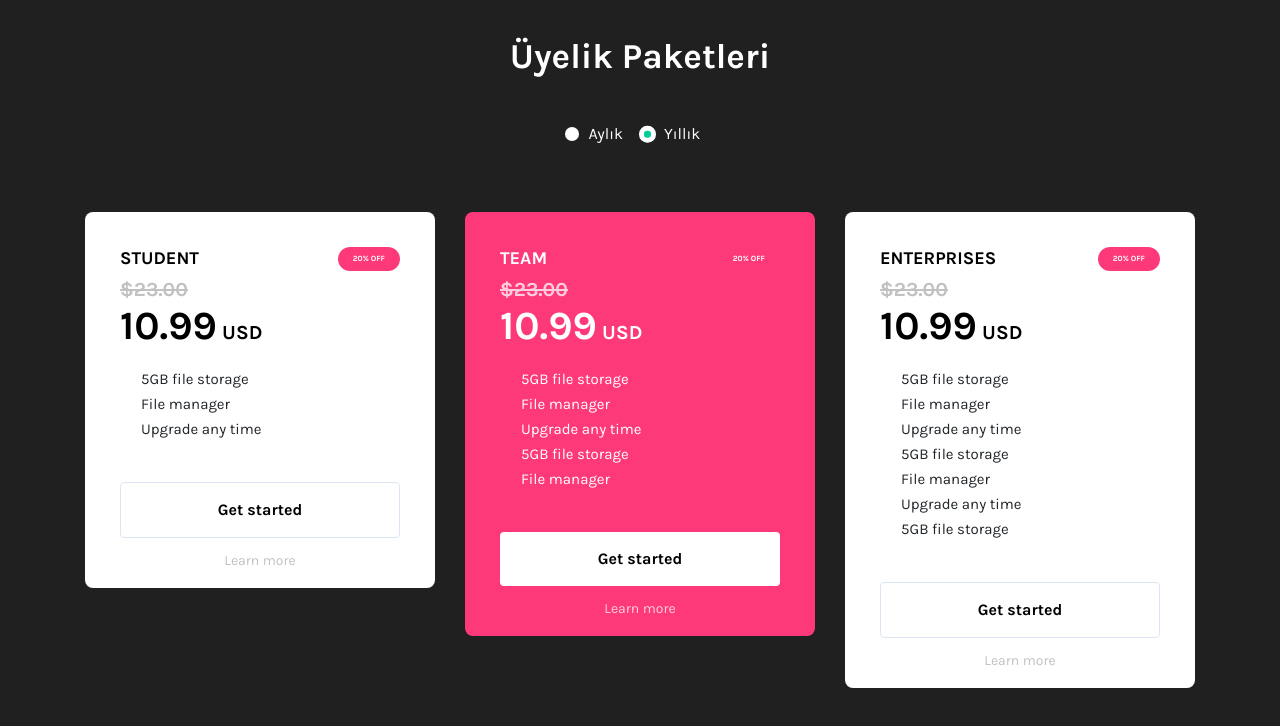
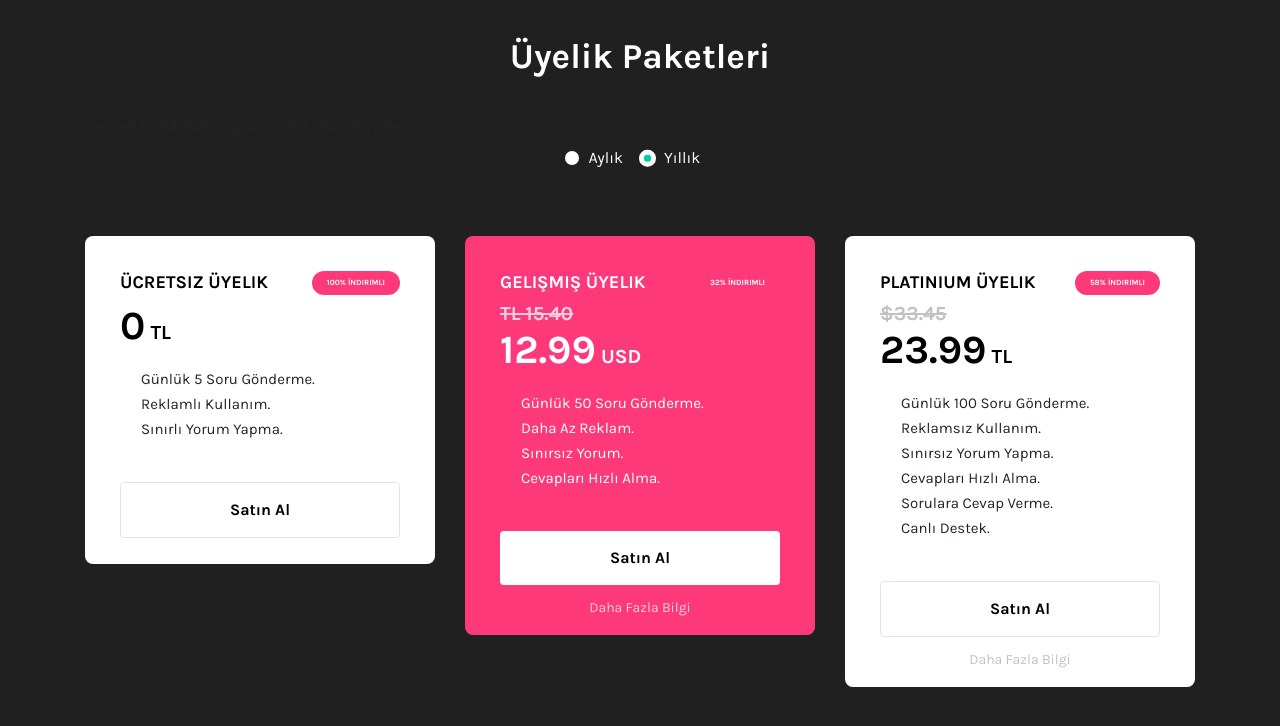
Before and after one commit to cozummalikanesi/uyelikpaketleri, a website: page index.html in a window 1280 px wide. Both pictures are taken after a click on the tab "Yıllık". Drawn offline with nearby package versions, Linux system fonts and the light colour scheme.

Commit message:
Update index.html

```diff
--- a/index.html
+++ b/index.html
@@ -14,7 +14,7 @@
   <main>
     <div class="container">
       <h1 class="text-center pricing-table-title">Üyelik Paketleri</h1>
-
+      <p3> Hemen Kendinize Uygun Üyelik Planınızı Seçin. </p3>
       <ul class="nav nav-pills justify-content-center pricing-tab" id="pricing-tab" role="tablist">
         <li class="nav-item">
           <a class="nav-link active" id="monthly-tab" data-toggle="pill" href="#monthly" role="tab" aria-controls="monthly"
@@ -47,8 +47,8 @@
               <div class="card pricing-card pricing-card-highlighted">
                 <div class="card-body">
                   <h3 class="pricing-plan-title d-flex align-items-center">Gelişmiş Üyelik <span
-                      class="badge badge-pill offer-badge ml-auto">20% İndirimli</span></h3>
-                  <p class="h1 pricing-plan-original-cost"><del>TL23.00</del></p>
+                      class="badge badge-pill offer-badge ml-auto">22% İndirimli</span></h3>
+                  <p class="h1 pricing-plan-original-cost"><del>TL 10.99</del></p>
                   <p class="h1 pricing-plan-cost">6.99 <span class="currency">TL</span></p>
                   <ul class="pricing-plan-features">
                     <li>Günlük 50 Soru Gönderme.</li>
@@ -66,9 +66,9 @@
             <div class="col-md-4">
               <div class="card pricing-card">
                 <div class="card-body">
-                  <h3 class="pricing-plan-title d-flex align-items-center">Enterprise <span
-                      class="badge badge-pill offer-badge ml-auto">35% İndirimli</span></h3>
-                  <p class="h1 pricing-plan-original-cost"><del>TL33.00</del></p>
+                  <h3 class="pricing-plan-title d-flex align-items-center">Platinium Üyelik <span
+                      class="badge badge-pill offer-badge ml-auto">45% İndirimli</span></h3>
+                  <p class="h1 pricing-plan-original-cost"><del>TL 25.30</del></p>
                   <p class="h1 pricing-plan-cost">12.99 <span class="currency">TL</span></p>
                   <ul class="pricing-plan-features">
                     <li>Günlük 100 Soru Gönderme.</li>
@@ -92,39 +92,34 @@
             <div class="col-md-4">
               <div class="card pricing-card">
                 <div class="card-body">
-                  <h3 class="pricing-plan-title d-flex align-items-center">Student <span
-                      class="badge badge-pill offer-badge ml-auto">20% off</span></h3>
-                  <p class="h1 pricing-plan-original-cost"><del>$23.00</del></p>
-                  <p class="h1 pricing-plan-cost">10.99 <span class="currency">USD</span></p>
+                  <h3 class="pricing-plan-title d-flex align-items-center">Ücretsiz Üyelik <span
+                      class="badge badge-pill offer-badge ml-auto">100% İndirimli</span></h3>
+                  <p class="h1 pricing-plan-cost">0 <span class="currency">TL</span></p>
                   <ul class="pricing-plan-features">
-                    <li>5GB file storage</li>
-                    <li>File manager</li>
-                    <li>Upgrade any time</li>
+                    <li>Günlük 5 Soru Gönderme.</li>
+                    <li>Reklamlı Kullanım.</li>
+                    <li>Sınırlı Yorum Yapma.</li>
                   </ul>
-                  <a href="#!" class="btn pricing-plan-purchase-btn">Get started</a>
-                  <div class="text-center">
-                    <a href="#!" class="pricing-plan-link">Learn more</a>
-                  </div>
+                  <a href="#!" class="btn pricing-plan-purchase-btn">Satın Al</a>
                 </div>
               </div>
             </div>
             <div class="col-md-4">
               <div class="card pricing-card pricing-card-highlighted">
                 <div class="card-body">
-                  <h3 class="pricing-plan-title d-flex align-items-center">Team <span
-                      class="badge badge-pill offer-badge ml-auto">20% off</span></h3>
-                  <p class="h1 pricing-plan-original-cost"><del>$23.00</del></p>
-                  <p class="h1 pricing-plan-cost">10.99 <span class="currency">USD</span></p>
+                  <h3 class="pricing-plan-title d-flex align-items-center">Gelişmiş Üyelik <span
+                      class="badge badge-pill offer-badge ml-auto">32% İndirimli</span></h3>
+                  <p class="h1 pricing-plan-original-cost"><del>TL 15.40</del></p>
+                  <p class="h1 pricing-plan-cost">12.99 <span class="currency">USD</span></p>
                   <ul class="pricing-plan-features">
-                    <li>5GB file storage</li>
-                    <li>File manager</li>
-                    <li>Upgrade any time</li>
-                    <li>5GB file storage</li>
-                    <li>File manager</li>
+                    <li>Günlük 50 Soru Gönderme.</li>
+                    <li>Daha Az Reklam.</li>
+                    <li>Sınırsız Yorum.</li>
+                    <li>Cevapları Hızlı Alma.</li>
                   </ul>
-                  <a href="#!" class="btn pricing-plan-purchase-btn">Get started</a>
+                  <a href="#!" class="btn pricing-plan-purchase-btn">Satın Al</a>
                   <div class="text-center">
-                    <a href="#!" class="pricing-plan-link">Learn more</a>
+                    <a href="#!" class="pricing-plan-link">Daha Fazla Bilgi</a>
                   </div>
                 </div>
               </div>
@@ -132,22 +127,21 @@
             <div class="col-md-4">
               <div class="card pricing-card">
                 <div class="card-body">
-                  <h3 class="pricing-plan-title d-flex align-items-center">Enterprises <span
-                      class="badge badge-pill offer-badge ml-auto">20% off</span></h3>
-                  <p class="h1 pricing-plan-original-cost"><del>$23.00</del></p>
-                  <p class="h1 pricing-plan-cost">10.99 <span class="currency">USD</span></p>
+                  <h3 class="pricing-plan-title d-flex align-items-center">Platinium Üyelik <span
+                      class="badge badge-pill offer-badge ml-auto">58% İndirimli</span></h3>
+                  <p class="h1 pricing-plan-original-cost"><del>$33.45</del></p>
+                  <p class="h1 pricing-plan-cost">23.99 <span class="currency">TL</span></p>
                   <ul class="pricing-plan-features">
-                    <li>5GB file storage</li>
-                    <li>File manager</li>
-                    <li>Upgrade any time</li>
-                    <li>5GB file storage</li>
-                    <li>File manager</li>
-                    <li>Upgrade any time</li>
-                    <li>5GB file storage</li>
+                    <li>Günlük 100 Soru Gönderme.</li>
+                    <li>Reklamsız Kullanım.</li>
+                    <li>Sınırsız Yorum Yapma.</li>
+                    <li>Cevapları Hızlı Alma.</li>
+                    <li>Sorulara Cevap Verme.</li>
+                    <li>Canlı Destek.</li>
                   </ul>
-                  <a href="#!" class="btn pricing-plan-purchase-btn">Get started</a>
+                  <a href="#!" class="btn pricing-plan-purchase-btn">Satın Al</a>
                   <div class="text-center">
-                    <a href="#!" class="pricing-plan-link">Learn more</a>
+                    <a href="#!" class="pricing-plan-link">Daha Fazla Bilgi</a>
                   </div>
                 </div>
               </div>
```
